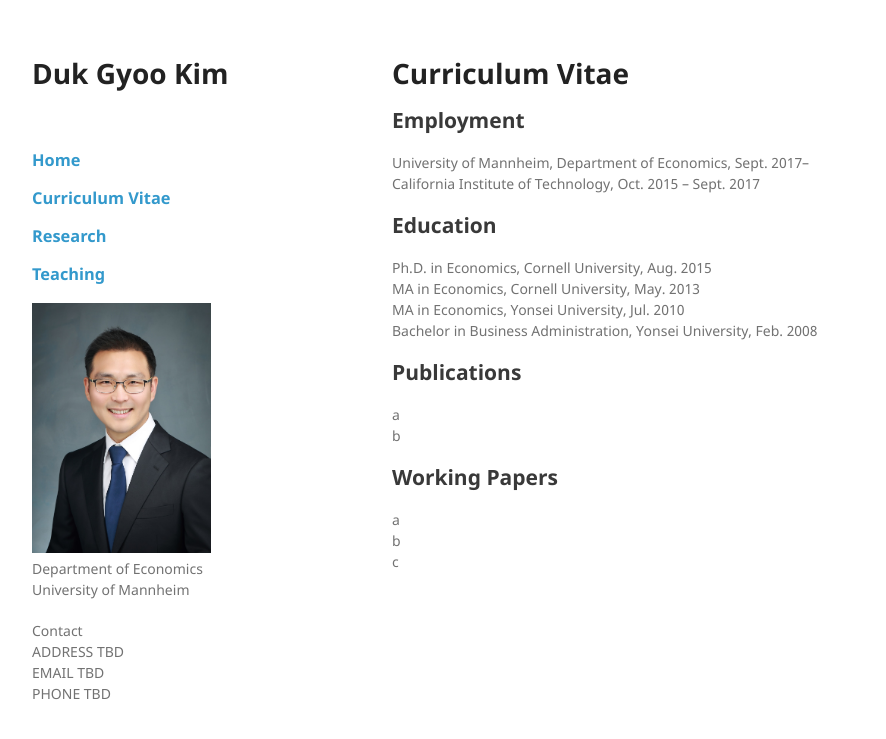
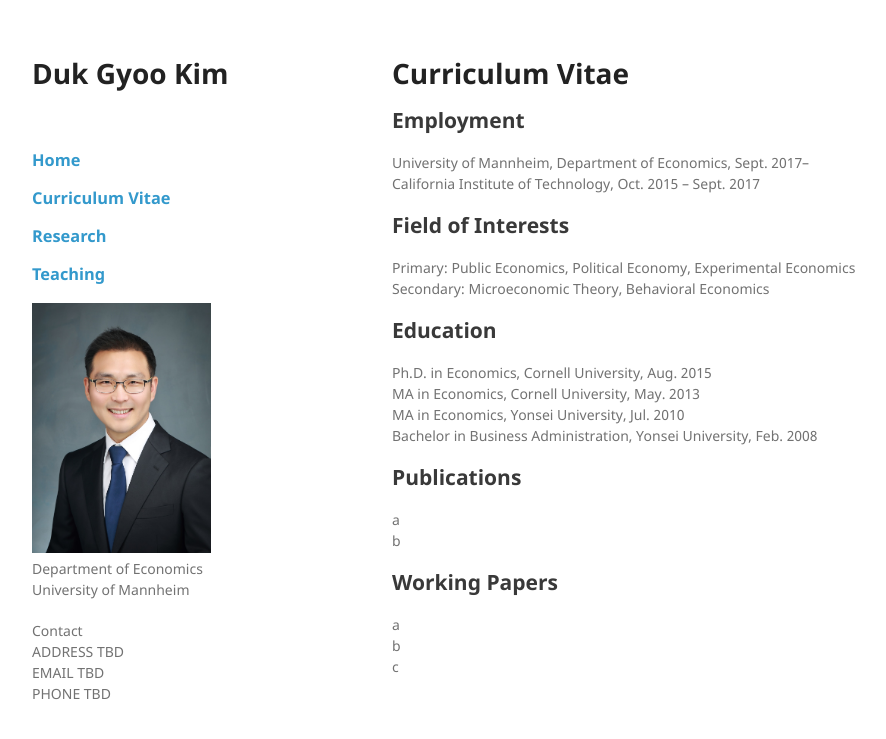
Before and after one commit to kimdukgyoo/kimdukgyoo.github.io, a Jekyll site: the page built from cv.md, in a window 1280 px wide. Shown: the top 739 px of the page, without its empty margins (178-1064 px from the left). Built offline with Jekyll 4.4.1, drawn with Linux system fonts in a browser that asks for light colours; our own code applies the rules of GitHub Pages for plain Markdown files.

Commit message:
Update cv.md

```diff
--- a/cv.md
+++ b/cv.md
@@ -3,6 +3,10 @@
 ## Employment
 University of Mannheim, Department of Economics, Sept. 2017--
 California Institute of Technology, Oct. 2015 -- Sept. 2017
+
+## Field of Interests
+Primary: Public Economics, Political Economy, Experimental Economics
+Secondary: Microeconomic Theory, Behavioral Economics
 
 ## Education
 Ph.D. in Economics, Cornell University, Aug. 2015
```
